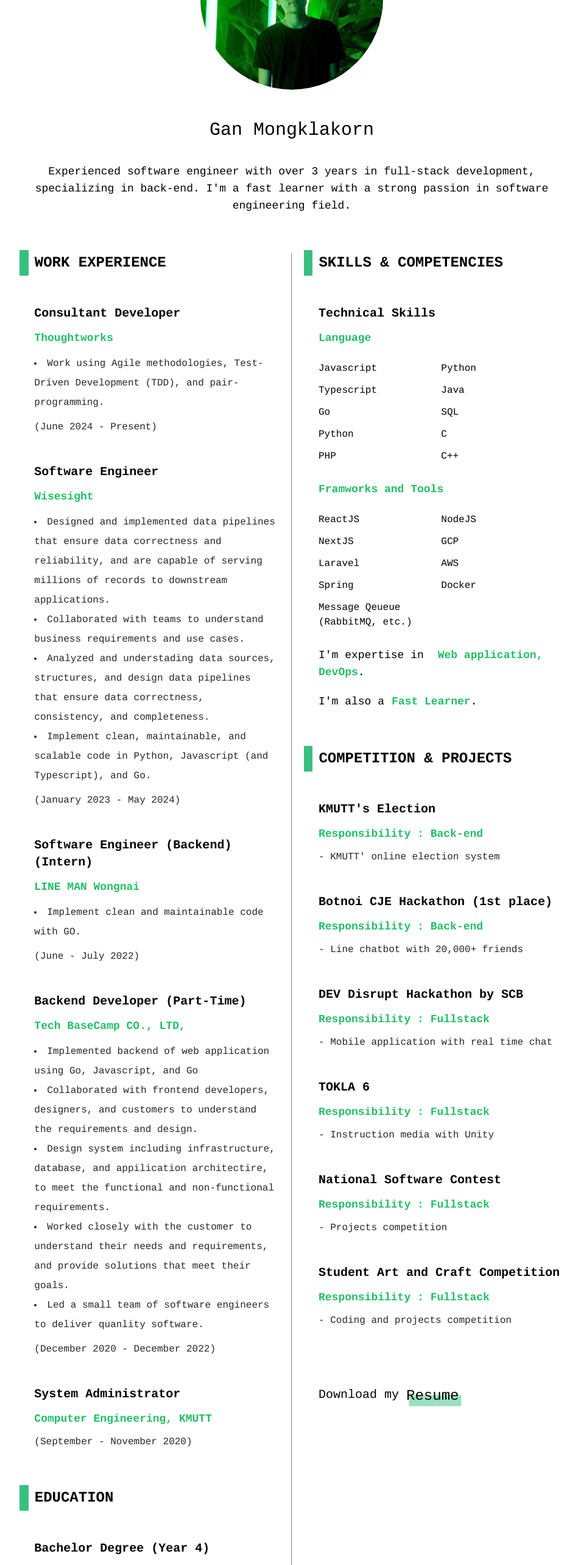
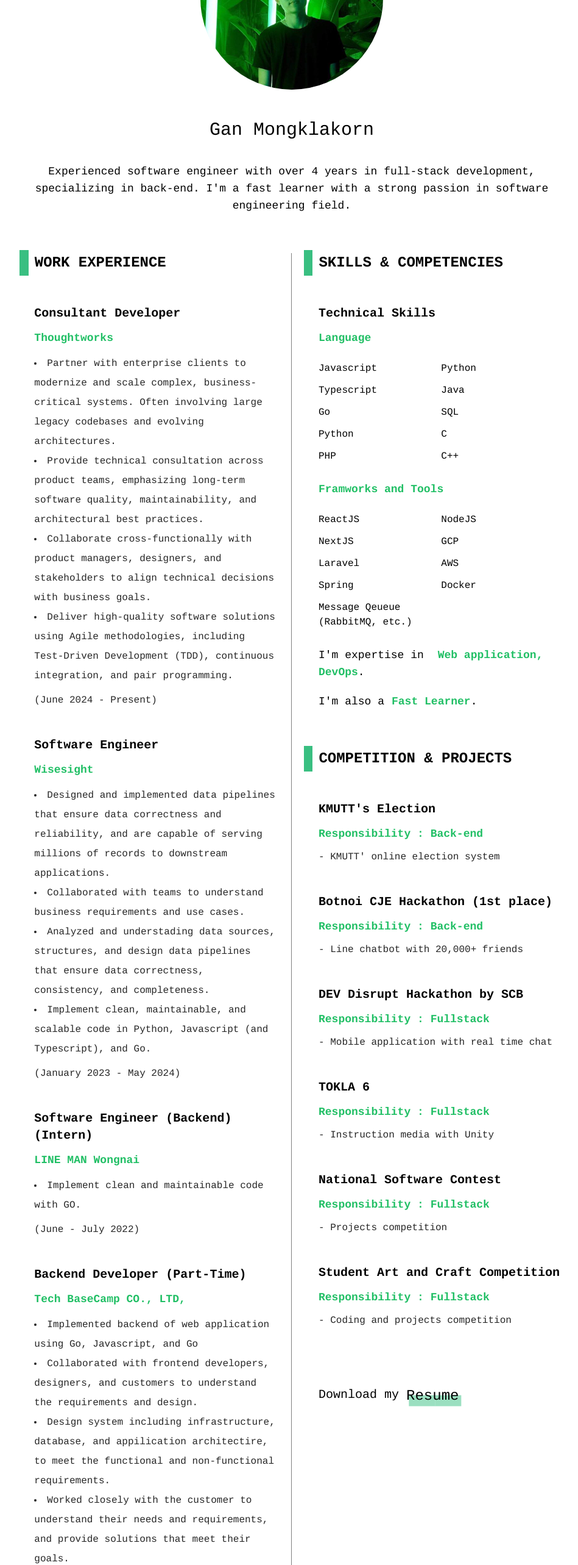
Before and after one commit to ganinw13120/ganinw.dev, a Next.js app: page / in a window 1280 px wide. Shown: the part 234-2800 px from the top of the page at 61% size, without its empty margins (161-1110 px from the left). Built offline with nearby package versions, Linux system fonts and the light colour scheme.

Commit message:
Update working experience

```diff
--- a/components/index/resume-info/education.js
+++ b/components/index/resume-info/education.js
@@ -1,4 +1,4 @@
-export default function Education () {
+export default function Education() {
     return (<>
         <div className='font-black text-2xl flex  mt-16'>
             <div className='header-line'>|</div>
@@ -6,7 +6,7 @@ export default function Education () {
         </div>
         <div className='ml-6 mt-12 '>
             <div className='text-xl font-medium'>
-                <span>Bachelor Degree (Year 4)</span>
+                <span>Bachelor Degree</span>
             </div>
             <div className='mt-3 text-lg font-medium text-green'>
                 <span>Computer Engineering, KMUTT</span>
--- a/components/index/resume-info/workExperience.js
+++ b/components/index/resume-info/workExperience.js
@@ -13,7 +13,10 @@ export default function WorkExperience() {
             </div>
             <div className='mt-3 text-black'>
                 <span>
-                    <li>Work using Agile methodologies, Test-Driven Development (TDD), and pair-programming.</li>
+                    <li>Partner with enterprise clients to modernize and scale complex, business-critical systems. Often involving large legacy codebases and evolving architectures.</li>
+                    <li>Provide technical consultation across product teams, emphasizing long-term software quality, maintainability, and architectural best practices.</li>
+                    <li>Collaborate cross-functionally with product managers, designers, and stakeholders to align technical decisions with business goals.</li>
+                    <li>Deliver high-quality software solutions using Agile methodologies, including Test-Driven Development (TDD), continuous integration, and pair programming.</li>
                 </span>
             </div>
             <div className='mt-3 text-black'>
--- a/components/index/resume.js
+++ b/components/index/resume.js
@@ -29,7 +29,7 @@ export default function Resume({ offsetY }) {
                     Gan Mongklakorn
                 </div>
                 <div className='pt-4 mb-5 text-lg w-5/6 mx-auto font-normal'>
-                    Experienced software engineer with over 3 years in full-stack development, specializing in back-end.
+                    Experienced software engineer with over 4 years in full-stack development, specializing in back-end.
                     I&apos;m a fast learner with a strong passion in software engineering field.
                 </div>
                 <div className='md:grid grid-cols-2 inline  mt-16 w-full xl:w-5/6 text-center mx-auto'>
```
